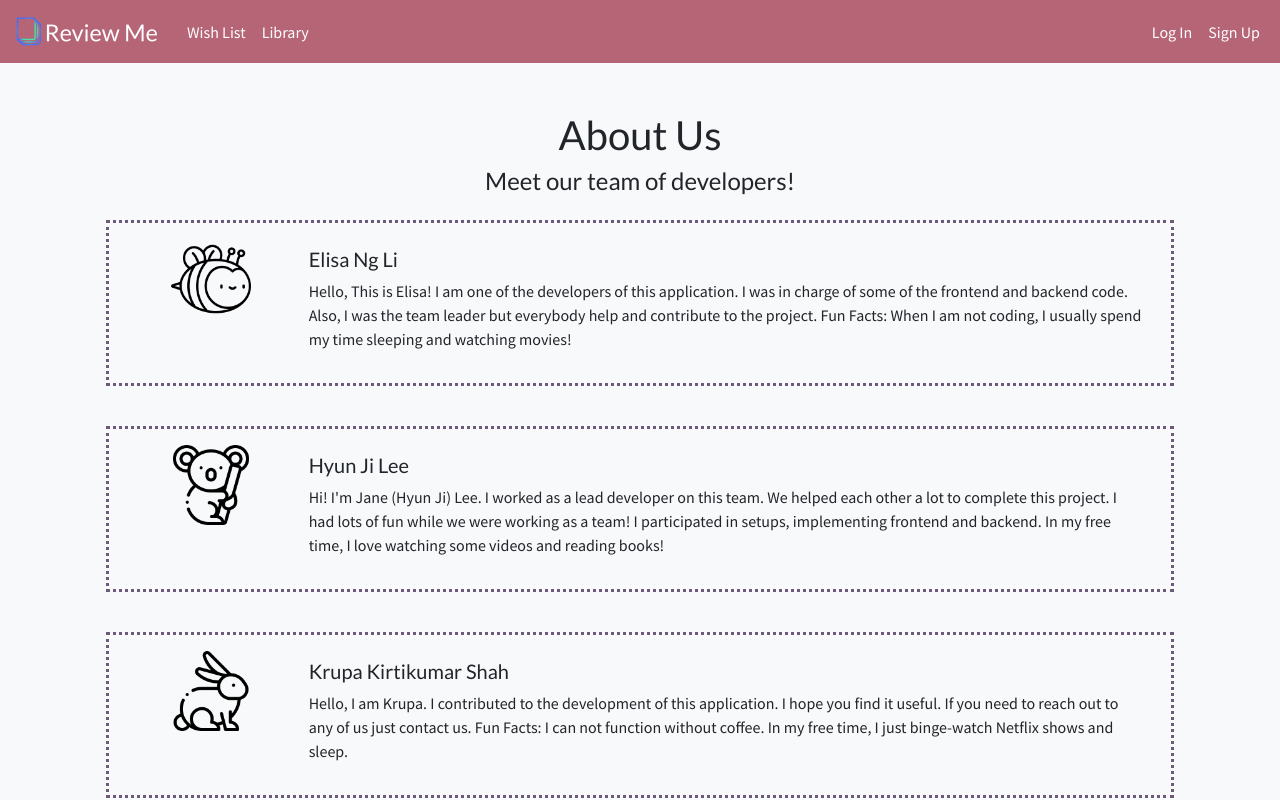
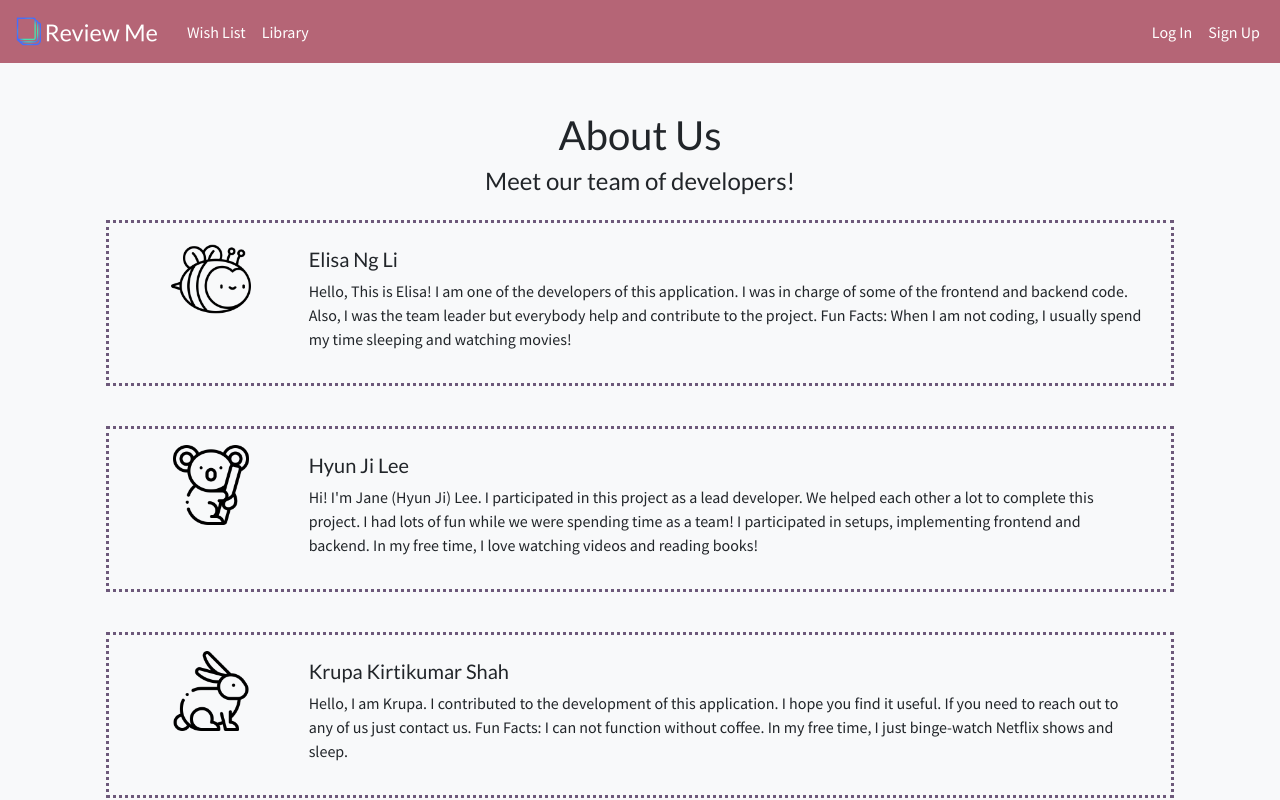
Before and after one commit to hyunjiLeeTech/ReviewMe, a React (Create React App) app in the folder frontend/: page /about in a window 1280 px wide. Shown: the top 800 px of the page. Built offline with nearby package versions, Linux system fonts and the light colour scheme.

Commit message:
Change contact us wording

```diff
--- a/frontend/src/components/AboutUs/AboutUs.js
+++ b/frontend/src/components/AboutUs/AboutUs.js
@@ -16,7 +16,7 @@ const AboutUs = () => {
     {
       name: "Hyun Ji Lee",
       content:
-        "Hi! I'm Jane (Hyun Ji) Lee. I worked as a lead developer on this team. We helped each other a lot to complete this project. I had lots of fun while we were working as a team! I participated in setups, implementing frontend and backend. In my free time, I love watching some videos and reading books!",
+        "Hi! I'm Jane (Hyun Ji) Lee. I participated in this project as a lead developer. We helped each other a lot to complete this project. I had lots of fun while we were spending time as a team! I participated in setups, implementing frontend and backend. In my free time, I love watching videos and reading books!",
       image: `${process.env.PUBLIC_URL}/images/koala.png`,
     },
     {
```
